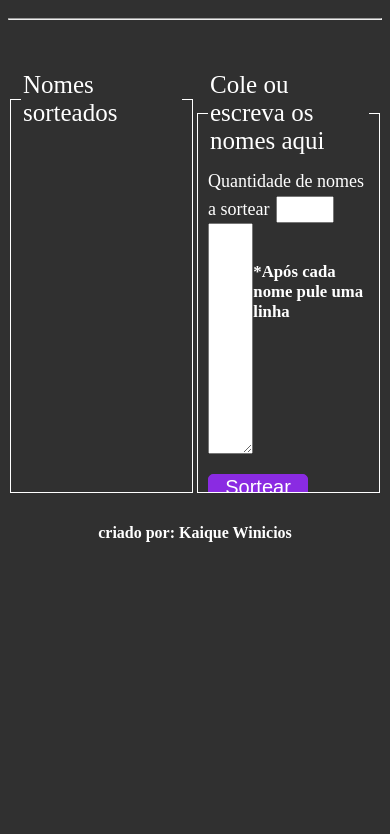
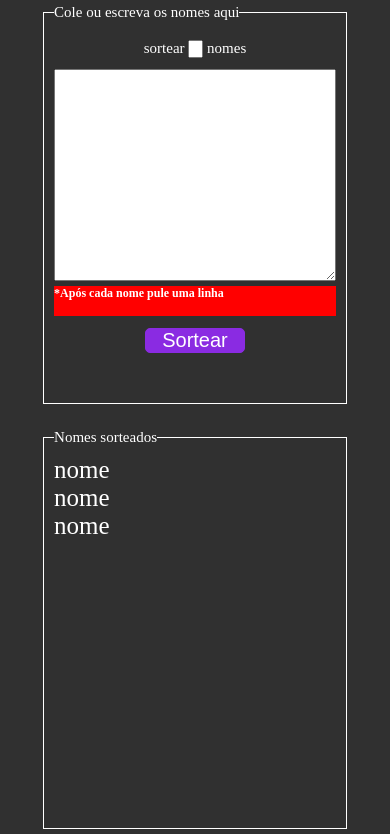
Before and after one commit to Kaiquew854/sorteio_simples, a plain HTML site: page index.html in a window 390 px wide. Shown: the part 107-941 px from the top of the page. Before the commit the page ends 844 px from the top, so only its background shows below. Drawn offline with Linux system fonts and the light colour scheme.

Commit message:
responsivo

```diff
--- a/index.html
+++ b/index.html
@@ -11,40 +11,55 @@
 
 <body>
 
+    <div class="content">
+        <header>
             <h1 class="title">Sorteio de nomes</h1>
             <hr><br>
+        </header>
 
+        <main>
             <div class="container">
-
-        <fieldset class="sorteados">
-            <legend>Nomes sorteados</legend>
-            <ul id="listaNomesSorteados">
-            </ul>
-        </fieldset>
-
 
                 <fieldset class="nomesElegiveis">
                     <legend>Cole ou escreva os nomes aqui</legend>
 
                     <div>
-                <label class="lb-qtde" for="quantidade">Quantidade de nomes a sortear</label>
-                <input class="input-qtde" type="number" name="quantidade">
+                        <label class="lb-qtde" for="quantidade">sortear
+                            <input class="input-qtde" type="number" name="quantidade" value="1">
+                            nomes
+                        </label>
                     </div>
+
                     <div class="txt-area-div">
                         <textarea name="nomes" id="nomesEleg" cols="1" rows="15"></textarea>
                         <h6>*Após cada nome pule uma linha</h6>
                     </div>
+
                     <button class="btn-sort">Sortear</button>
+                </fieldset>
 
+                <fieldset class="sorteados">
+                    <legend>Nomes sorteados</legend>
+
+
+                    <ul id="listaNomesSorteados">
+                        <li>nome</li>
+                        <li>nome</li>
+                        <li>nome</li>
+                    </ul>
                 </fieldset>
             </div>
+        </main>
 
         <footer>
             <div class="footer">
                 <h4>criado por: Kaique Winicios</h4>
             </div>
         </footer>
+    </div>
 </body>
+
+
 
 <script src="./script.js"></script>
 
--- a/style.css
+++ b/style.css
@@ -1,19 +1,46 @@
-body{
+*{
+    margin: 0;
+    padding: 0;
+    box-sizing: border-box;
+}
+
+body {
     background-color: rgba(10, 10, 10, 0.842);
     color: #fff;
 }
-.title{
+
+.content{
+    min-height: calc(100vh - 190px);
+    padding: 40px 40px 0 40px;
+
+}
+.title {
     text-align: center;
     font-size: 50px;
 }
-.container{
+
+.container {
     display: flex;
-    justify-content:space-around;
+    justify-content: space-between;
     align-items: center;
     min-height: 400px;
 }
 
-.sorteados, .nomesElegiveis{
+.sorteados {
+    border: 1px solid;
+    padding: 10px;
+    width: 45%;
+    margin-top: 25px;
+    height: inherit;
+    display: flex;
+    font-size: 25px;
+    height: 400px;
+    max-height: 400px;
+    overflow: auto;
+}
+
+
+.nomesElegiveis {
     border: 1px solid;
     padding: 10px;
     width: 45%;
@@ -21,15 +48,13 @@ body{
     height: inherit;
     display: flex;
     flex-direction: column;
-    justify-content: space-between;
     font-size: 25px;
     height: 400px;
     max-height: 400px;
-    overflow: auto;
 }
 
 
-.btn-sort{
+.btn-sort {
     background-color: blueviolet;
     border-radius: 5px;
     border: 1px solid blueviolet;
@@ -37,39 +62,193 @@ body{
     width: 100px;
     color: #fff;
     font-size: 20px;
-    margin-top: 20px;
-    margin-bottom: 20px;
-
+    margin-top: 7px;
 }
 
-.btn-sort:hover{
+.btn-sort:hover {
     background-color: rgb(178, 101, 250);
     cursor: pointer;
 }
 
-ul, li{
+#listaNomesSorteados{
+    display: flex;
+    flex-direction: column;
+    align-items: flex-start;
+    width: 100%;
+    padding: 0;
+}
+li{
     list-style: none;
+    width: 95%;
 }
 
-.lb-qtde, .input-qtde{
+
+
+.lb-qtde,
+.input-qtde {
     font-size: 18px;
 }
-.input-qtde{
+
+.input-qtde {
     width: 50px;
     text-align: center;
 }
-.footer{
+
+.txt-area-div {
+    display: flex;
+    flex-direction: column;
+    height: 80%;
+    width: 98%;
+    margin-top: 4px;
+}
+
+#nomesEleg {
+    font-size: 22px;
+}
+
+.txt-area-div h6 {
+    margin-top: 2px;
+    width: 100%;
+    height: 21px;
+    background-color: red;
+}
+
+.footer {
     display: flex;
     justify-content: center;
     align-items: center;
-    margin-top: 10px;
+    text-align: center;
+    margin-top: 50px;
+    background-color: black;
+    height: 140px;
 }
 
-#nomesEleg{
-    width: 50%;
+@media (max-width:480px) {
+    .container {
+        flex-direction: column;
+        width: 100%;
+    }
+
+    .sorteados,
+    .nomesElegiveis {
+        width: 98%;
+    }
+
+    .txt-area-div {
+        height: 80%;
+        margin-top: 10px;
+        width: 100%;
+        flex-direction: column;
+        align-items: center;
+    }
+
+    .txt-area-div h6 {
+        width: 100%;
+        max-height: 70px;
+        margin-top: 5px;
+        margin-bottom: 5px;
+    }
+
+    #nomesEleg {
+        height: 100%;
+        width: 100%;
+    }
+    .title {
+        font-size: 22px;
+    }
+    legend {
+        font-size: 15px;
+    }
+    h4 {
+        font-size: 14px;
+    }
+    h6 {
+        font-size: 12px;
+    }
+    .lb-qtde {
+        font-size: 15px;
+    }
+    #nomesEleg{
+        font-size: 12px;
+    }
+    .input-qtde {
+        width: 15px;
+        font-size: 12px;
+    }
+    .nomesElegiveis {
+        align-items: center;
+    }
+    .txt-area-div h6{
+        min-height: 30px;
+    }
+    .sorteados{
+        align-items: start;
+    }
+
+
 }
-.txt-area-div{
-    display: flex;
-    justify-content: start;
-    align-items: start;
+@media (min-width: 481px) and (max-width:768px) {
+
+    .container {
+        flex-direction: column;
+        width: 100%;
+    }
+
+    .sorteados,
+    .nomesElegiveis {
+        width: 100%;
+        display: flex;
+    }
+
+    .txt-area-div {
+        height: 80%;
+        margin-top: 10px;
+        width: 100%;
+        flex-direction: column;
+        align-items: center;
+    }
+
+    .txt-area-div h6 {
+        width: 100%;
+        max-height: 70px;
+        margin-top: 5px;
+        margin-bottom: 5px;
+        background-color: red;
+    }
+
+    #nomesEleg {
+        height: 100%;
+        width: 100%;
+    }
+
 }
+
+
+@media (min-width: 768px) and (max-width:1024px) {
+
+    .sorteados,
+    .nomesElegiveis {
+        display: flex;
+    }
+
+    .txt-area-div {
+        height: 80%;
+        margin-top: 10px;
+        width: 100%;
+        flex-direction: column;
+        align-items: center;
+    }
+
+    .txt-area-div h6 {
+        width: 100%;
+        max-height: 70px;
+        margin-top: 5px;
+        margin-bottom: 5px;
+
+    }
+
+    #nomesEleg {
+        height: 100%;
+        width: 100%;
+    }
+}
```
Lines whose indentation alone changed are shown as unchanged.
